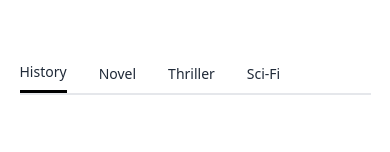
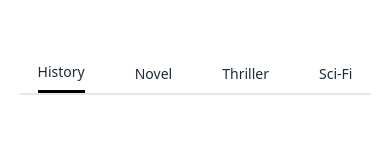
Before and after one commit to ornob90/librarycatalog-client, a React (Vite) app: page /borrowed in a window 390 px wide. Shown: the part 309-461 px from the top of the page. Built offline with nearby package versions, Linux system fonts and the light colour scheme; no server answers.

Commit message:
borrowed card responsive complete

```diff
--- a/src/components/Card/BorrowCard.jsx
+++ b/src/components/Card/BorrowCard.jsx
@@ -8,7 +8,7 @@ const BorrowCard = () => {
         <img
           src="https://m.media-amazon.com/images/I/81XCRGlex6L._AC_UF1000,1000_QL80_.jpg"
           alt=""
-          className="h-[200px]"
+          className="h-[300px] md:h-[200px]"
         />
       </div>
       <div className="mt-8 flex flex-col gap-2">
--- a/src/pages/Borrowed/Borrowed.jsx
+++ b/src/pages/Borrowed/Borrowed.jsx
@@ -17,7 +17,7 @@ const Borrowed = () => {
       </div>
 
       <div className="my-16">
-        <div className="flex items-center gap-8 md:gap-10 text-medium font-medium">
+        <div className="flex items-center justify-evenly md:justify-start gap-8 md:gap-10 text-medium font-medium">
           <p className="pb-2 border-b-[3px] border-b-black  text-sm md:text-base">
             History
           </p>
```
